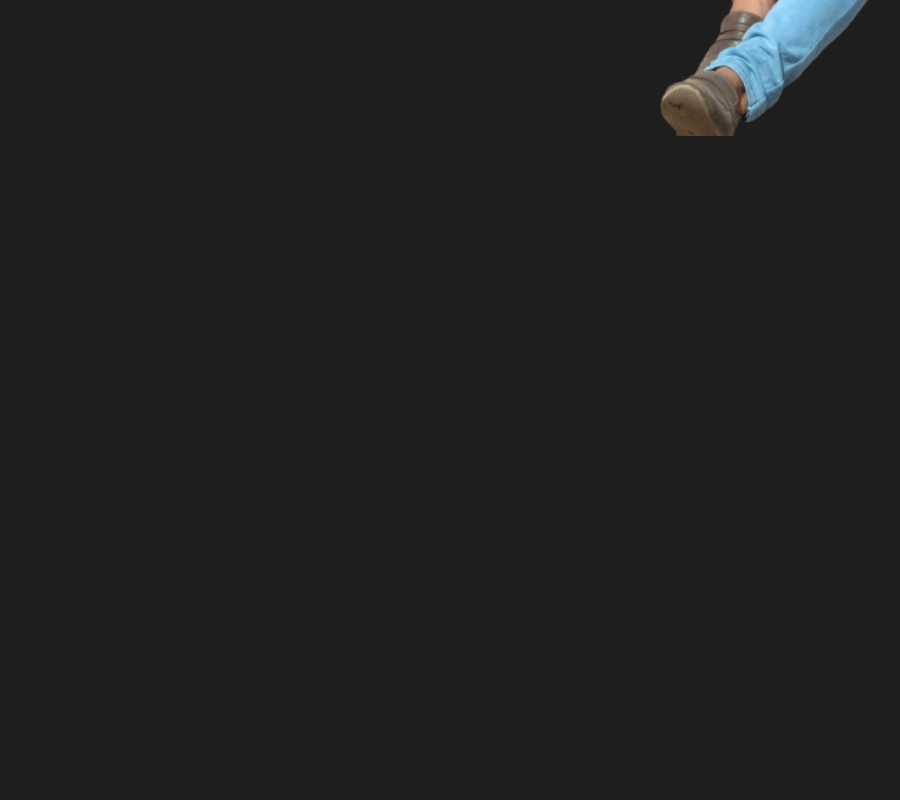
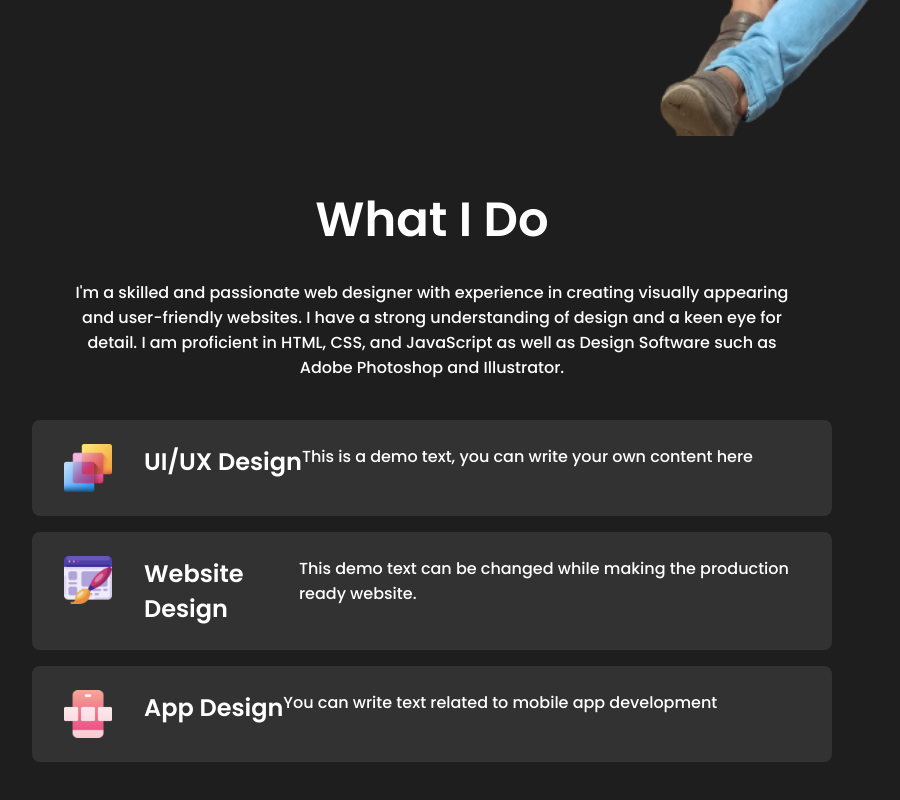
Before and after one commit to amiteshvsth/Portfolio-React, a React (Create React App) app in the folder portfolio/: page / in a window 1280 px wide. Shown: the part 680-1480 px from the top of the page, without its empty margins (208-1108 px from the left). Before the commit the page ends 816 px from the top, so only its background shows below. Built offline with nearby package versions, Linux system fonts and the light colour scheme.

Commit message:
Added Skills or About Section

```diff
--- a/portfolio/src/App.js
+++ b/portfolio/src/App.js
@@ -1,10 +1,12 @@
 import Navbar from "./components/NavBar/navbar";
 import Intro from "./components/Intro/intro";
+import Skills from "./components/Skills/skills";
 function App() {
   return (
     <div className="App">
       <Navbar/>
       <Intro/>
+      <Skills/>
     </div>
   );
 }
--- /dev/null
+++ b/portfolio/src/components/Skills/skills.css
@@ -0,0 +1,70 @@
+#skills {
+    overflow: hidden;
+    width: 100vw;
+    max-width: 65rem;
+    display: flex;
+    flex-direction: column;
+    align-items: center;
+    justify-content: center;
+    text-align: center;
+    margin: 0 auto;
+}
+
+.skillTitle{
+    font-size: 3rem;
+    font-weight: 600;
+    padding-top: 3rem;
+    margin-bottom: 1.5rem;
+}
+
+.skillDesc{
+    font-weight: 400;
+    font-size: 1rem;
+    max-width: 50rem;
+    padding: 0 2rem;
+}
+
+.skillBars{
+    margin: 1.5rem;
+    width: 100vw;
+    max-width: 80%;
+    text-align: left;
+}
+
+.skillBar{
+    display: flex;
+    margin: 1rem;
+    padding: 1.5rem 2rem;
+    border-radius: 0.5rem;
+    background: rgb(50, 50, 50);
+}
+.skillBarImg{
+    object-fit: cover;
+    height: 3rem;
+    width: 3rem;
+    margin-right: 2rem;
+}
+
+.skillBarText>p{
+    font-size: 0.9rem;
+    font-weight: 200;
+}
+
+@media screen and (max-width:720px){
+    .skillBarText>p{
+        font-size: 2vw;
+    }
+}
+
+@media screen and (max-width:480px){
+    .skillBarText>p{
+        font-size: 3vw;
+    }
+    .skillBarImg{
+        height: 2.25rem;
+        width: 2.25rem;
+    }
+    .skillBarText{
+        font-size: 5vw;
+    }
+}
--- /dev/null
+++ b/portfolio/src/components/Skills/skills.js
@@ -0,0 +1,35 @@
+import React from 'react';
+import './skills.css';
+import UIDesign from '../../assets/ui-design.png';
+import WebDesign from '../../assets/website-design.png';
+import AppDesign from '../../assets/app-design.png';
+const Skills = () => {
+  return (
+    <section id="skills">
+        <span className="skillTitle">What I Do</span>
+        <span className="skillDesc">I'm a skilled and passionate web designer with experience in creating visually appearing and user-friendly websites. I have a strong understanding of design and a keen eye for detail. I am proficient in HTML, CSS, and JavaScript as well as Design Software such as Adobe Photoshop and Illustrator. </span>
+        <div className="skillBars">
+            <div className="skillBar">
+                <img src={UIDesign} alt="UIDesign" className="skillBarImg" />
+                <div className="skillBarText"></div>
+                <h2>UI/UX Design</h2>
+                <p>This is a demo text, you can write your own content here</p>
+            </div>
+            <div className="skillBar">
+                <img src={WebDesign} alt="WebDesign" className="skillBarImg" />
+                <div className="skillBarText"></div>
+                <h2>Website Design</h2>
+                <p>This demo text can be changed while making the production ready website.</p>
+            </div>
+            <div className="skillBar">
+                <img src={AppDesign} alt="AppDesign" className="skillBarImg" />
+                <div className="skillBarText"></div>
+                <h2>App Design</h2>
+                <p>You can write text related to mobile app development</p>
+            </div>
+        </div>
+    </section>
+  );
+}
+
+export default Skills;
```
